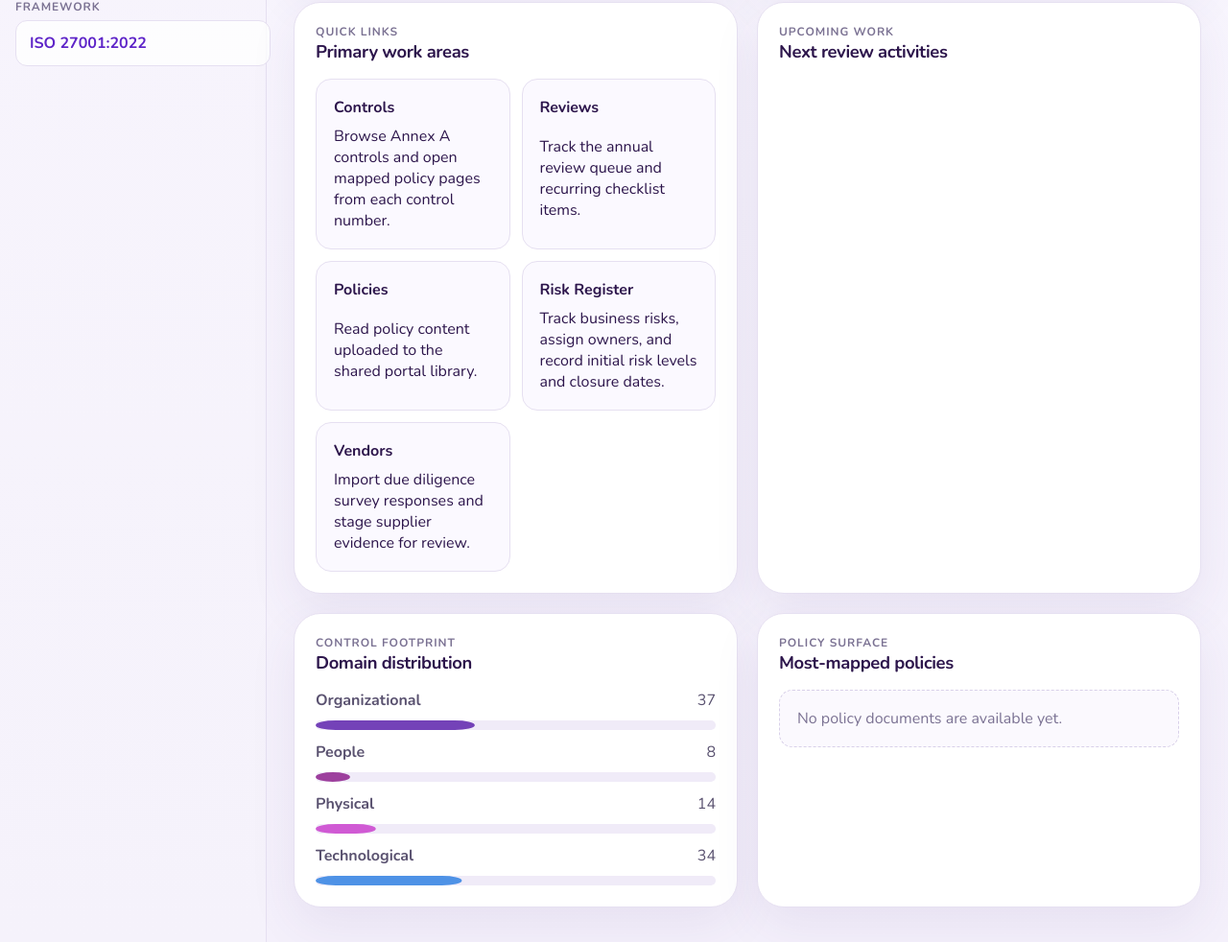
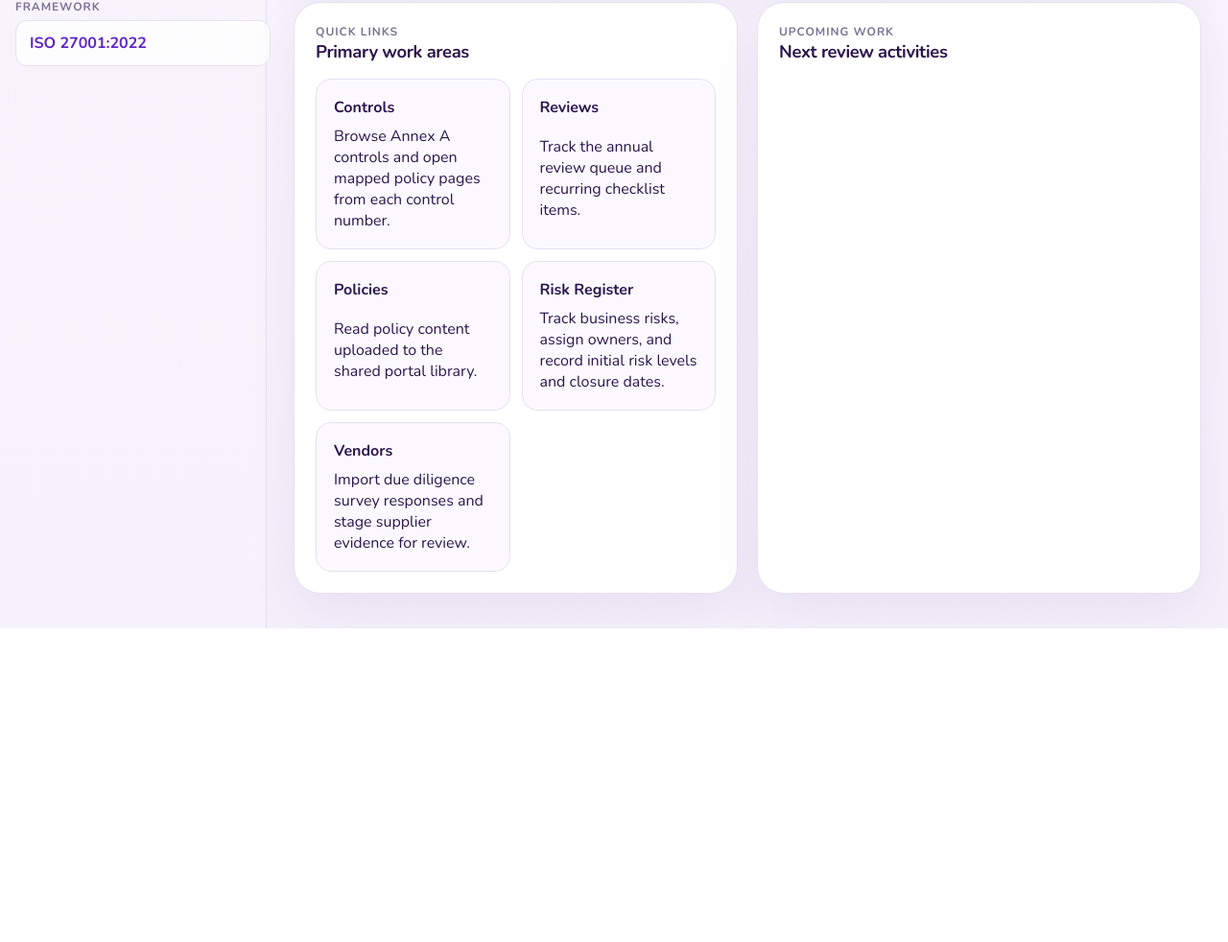
Before and after one commit to cgnetworking/ComplianceApp, a Django app: page / in a window 1280 px wide. Shown: the part 591-1573 px from the top of the page at 96% size. After the commit the page ends 1246 px from the top, so only its background shows below. Run offline with Django 5.2, Linux system fonts and the light colour scheme; the visitor is signed in with stand-in values (Sample User, id 1); data comes from the database, SQL or seed files in the repository; data that the repository does not hold is empty; parts of the project's set-up code (start-up, migrations or seed data) failed here and were passed over; some libraries are stand-ins or nearby versions.

Commit message:
Remove home page footprint and policy widgets

```diff
--- a/templates/portal/index.html
+++ b/templates/portal/index.html
@@ -60,24 +60,5 @@
       <div id="home-upcoming"></div>
     </article>
 
-    <article class="panel">
-      <div class="panel-head">
-        <div>
-          <p class="panel-kicker">Control footprint</p>
-          <h2>Domain distribution</h2>
-        </div>
-      </div>
-      <div id="home-domains"></div>
-    </article>
-
-    <article class="panel">
-      <div class="panel-head">
-        <div>
-          <p class="panel-kicker">Policy surface</p>
-          <h2>Most-mapped policies</h2>
-        </div>
-      </div>
-      <div id="home-policies"></div>
-    </article>
   </section>
 {% endblock %}
--- a/webapp/js/home.js
+++ b/webapp/js/home.js
@@ -4,8 +4,6 @@
       currentMonthActivities: monthlyActivities(state.monthIndex),
     });
     renderHomeUpcoming();
-    renderHomeDomains(controls);
-    renderHomePolicies();
   }
   function renderHomeUpcoming() {
     if (!els.homeUpcoming) {
@@ -25,57 +23,3 @@
       </div>
     `;
   }
-  function renderHomeDomains(controls) {
-    if (!els.homeDomains) {
-      return;
-    }
-
-    const total = controls.length || 1;
-    const rows = uniqueValues(controls, "domain").map((domain) => {
-      const count = controls.filter((control) => control.domain === domain).length;
-      return { domain, count, width: (count / total) * 100 };
-    });
-
-    els.homeDomains.innerHTML = `
-      <div class="stack-list">
-        ${rows.map((row) => `
-          <article class="metric-row">
-            <div class="metric-head">
-              <strong>${escapeHtml(row.domain)}</strong>
-              <span>${row.count}</span>
-            </div>
-            <div class="metric-bar">
-              <svg viewBox="0 0 100 10" preserveAspectRatio="none" aria-hidden="true" focusable="false">
-                <rect width="${Math.max(0, Math.min(row.width, 100)).toFixed(2)}" height="10" rx="5" ry="5" fill="${domainColors[row.domain] || "#7442b8"}"></rect>
-              </svg>
-            </div>
-          </article>
-        `).join("")}
-      </div>
-    `;
-  }
-  function renderHomePolicies() {
-    if (!els.homePolicies) {
-      return;
-    }
-
-    const topPolicies = getPolicyLibraryRows().slice(0, 6);
-    if (!topPolicies.length) {
-      els.homePolicies.innerHTML = '<div class="empty-state">No policy documents are available yet.</div>';
-      return;
-    }
-
-    els.homePolicies.innerHTML = `
-      <div class="coverage-list">
-        ${topPolicies.map((item) => `
-          <a class="coverage-card coverage-link" href="${policyUrl(null, item.id)}">
-            <div>
-              <strong>${escapeHtml(item.id)} / ${escapeHtml(item.title)}</strong>
-              <div class="mini-copy">${item.controlCount} mapped controls / ${escapeHtml(item.reviewFrequency)}</div>
-            </div>
-            <span class="doc-type">${item.controlCount}</span>
-          </a>
-        `).join("")}
-      </div>
-    `;
-  }
--- a/webapp/js/runtime.js
+++ b/webapp/js/runtime.js
@@ -130,8 +130,6 @@
     reviewTasksList: document.getElementById("review-tasks-list"),
     reviewTasksStatus: document.getElementById("review-tasks-status"),
     homeUpcoming: document.getElementById("home-upcoming"),
-    homeDomains: document.getElementById("home-domains"),
-    homePolicies: document.getElementById("home-policies"),
     addRiskTrigger: document.getElementById("add-risk-trigger"),
     riskAssigneeFilter: document.getElementById("risk-assignee-filter"),
     riskStatusFilter: document.getElementById("risk-status-filter"),
--- a/webapp/styles.css
+++ b/webapp/styles.css
@@ -695,34 +695,6 @@ a {
   font-size: 1rem;
 }
 
-.metric-row {
-  display: grid;
-  gap: 10px;
-}
-
-.metric-head {
-  display: flex;
-  justify-content: space-between;
-  gap: 12px;
-  align-items: center;
-  color: var(--muted-strong);
-}
-
-.metric-bar {
-  inline-size: 100%;
-  block-size: 10px;
-  border-radius: 999px;
-  background: #f0ebf8;
-  overflow: hidden;
-}
-
-.metric-bar svg {
-  display: block;
-  inline-size: 100%;
-  block-size: 100%;
-}
-
-
 .table-shell,
 .content-frame {
   overflow: auto;
```
